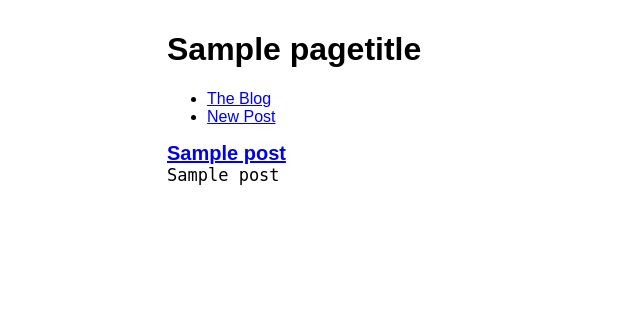
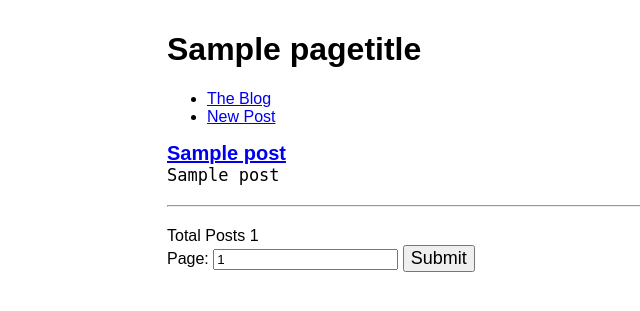
Before and after one commit to m204950/build-a-blog, a Python web app: template templates/blog.html in a window 1280 px wide. Shown: the top 311 px of the page, without its empty margins (73-713 px from the left). Run offline with Jinja, Linux system fonts and the light colour scheme; the template is opened without the code that fills it: most values are stand-ins (such as "Sample title", 1, 10 or a date in 2020).

Commit message:
Added pagination feature

```diff
--- a/templates/base.html
+++ b/templates/base.html
@@ -31,7 +31,7 @@
       font-family: monospace;
     }
     input[type=submit] {
-      font-size: 24px;
+      font-size: 18px;
     }
     hr {
       margin: 20px auto;
--- a/templates/blog.html
+++ b/templates/blog.html
@@ -11,4 +11,25 @@
   </div>
 {% endfor %}
 
+<hr>
+<form>
+  Total Posts {{total_posts}}
+  <br>
+  Page: <input type="number" name="page" value="{{page}}">
+  <input type="submit" value="Submit"><br>
+{% if page %}
+  {% if page > 1 %}
+  <input type="submit" name="prev" value="Prev">
+  {% endif %}
+  {% if page * 5 < total_posts %}
+  <input type="submit" name="next" value="Next">
+  {% endif %}
+{% else %}
+  {% if total_posts > 5 %}
+    <input type="submit" name="next" value="Next">
+  {% endif %}
+{% endif %}
+
+  </form>
+
 {% endblock %}
```
Also changed, not shown: main.py (+30 -7 lines).
